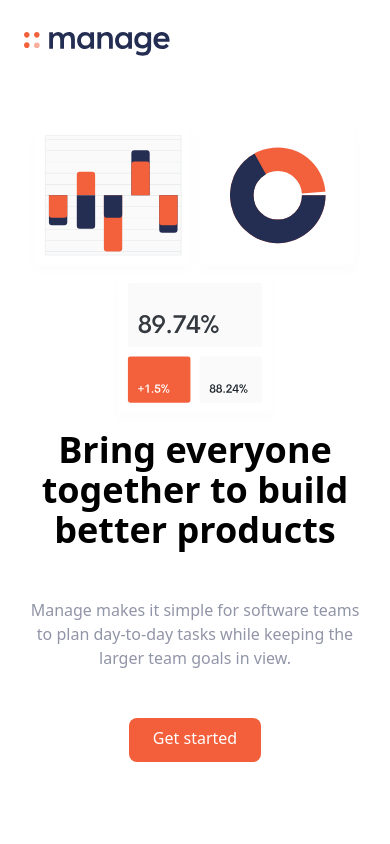
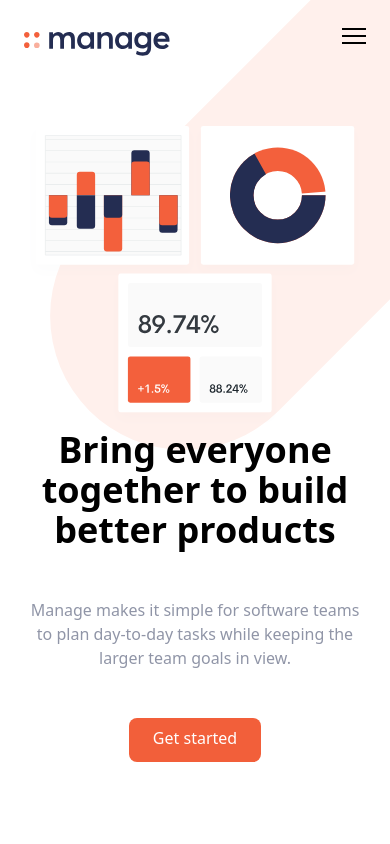
Before and after one commit to VladimirVolvakov/manage-company-landingpage, a website: page index.html in a window 390 px wide. Shown: the top 844 px of the page. Drawn offline with Linux system fonts and the light colour scheme.

Commit message:
feat: add burger menu markup & styles

```diff
--- a/index.html
+++ b/index.html
@@ -26,6 +26,21 @@
         >
           Get started
         </a>
+        <button id="btn-menu" class="burger-menu block md:hidden focus:outline-none">
+          <span class="burger-top"></span>
+          <span class="burger-middle"></span>
+          <span class="burger-bottom"></span>
+        </button>
+      </div>
+
+      <div class="md:hidden">
+        <div id="menu" class="absolute flex flex-col items-center self-end hidden py-8 mt-10 space-y-6 font-bold bg-white sm:w-auto sm:self-center left-6 right-6 drop-shadow-md">
+          <a href="#">Pricing</a>
+          <a href="#">Products</a>
+          <a href="#">About Us</a>
+          <a href="#">Careers</a>
+          <a href="#">Community</a>
+        </div>
       </div>
     </nav>
 
--- a/input.css
+++ b/input.css
@@ -1,3 +1,53 @@
 @tailwind base;
 @tailwind components;
 @tailwind utilities;
+
+body {
+  background-image: url('../images/bg-tablet-pattern.svg');
+  background-repeat: no-repeat;
+  background-size: 800px;
+  background-position: 90% -25%;
+}
+
+#cta {
+  background-image: url('../images/bg-simplify-section-desktop.svg');
+  background-repeat: no-repeat;
+}
+
+.burger-menu {
+  position: relative;
+  cursor: pointer;
+  height: 24px;
+  width: 24px;
+  transition: all 0.3s;
+}
+
+.burger-top,
+.burger-middle,
+.burger-bottom {
+  position: absolute;
+  top: 0;
+  left: 0;
+  height: 2px;
+  width: 24px;
+  background: #000000;
+}
+
+.burger-middle {
+  transform: translateY(7px);
+}
+
+.burger-bottom {
+  transform: translateY(14px);
+}
+
+@media all and (max-width: 576px) {
+  body {
+    background-position: 50px -50px;
+    background-size: 500px;
+  }
+
+  #cta {
+    background-image: url('../images/bg-simplify-section-mobile.svg');
+  }
+}
```
Also changed, not shown: css/main.css.
